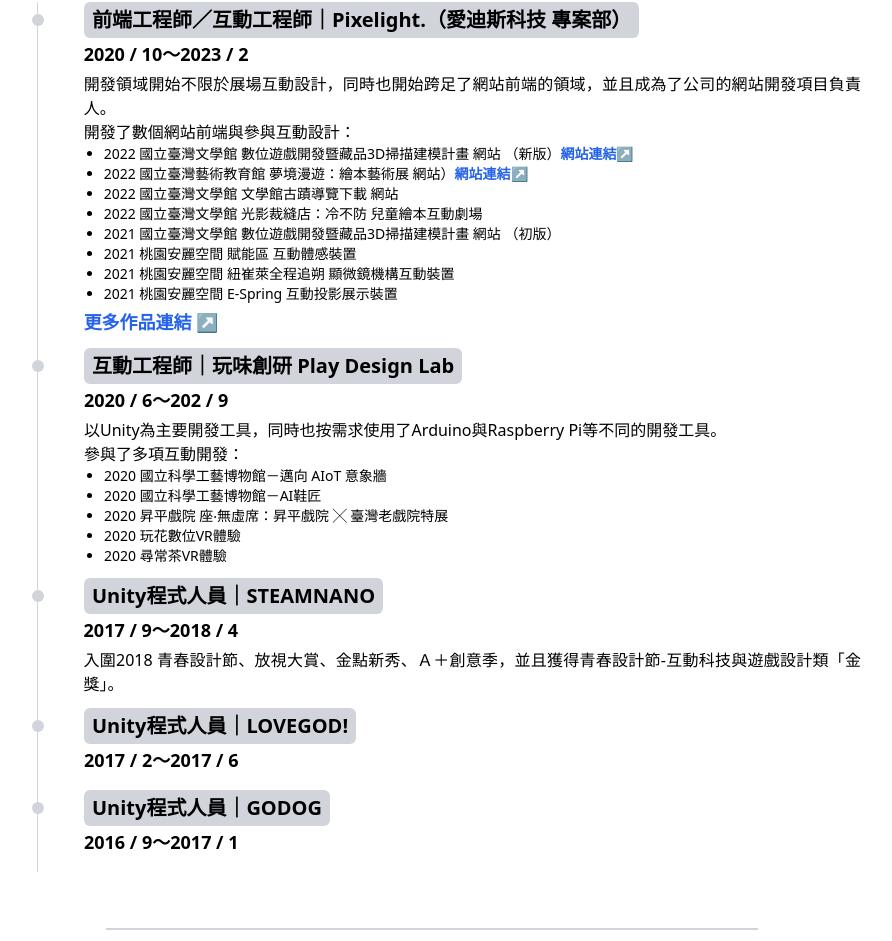
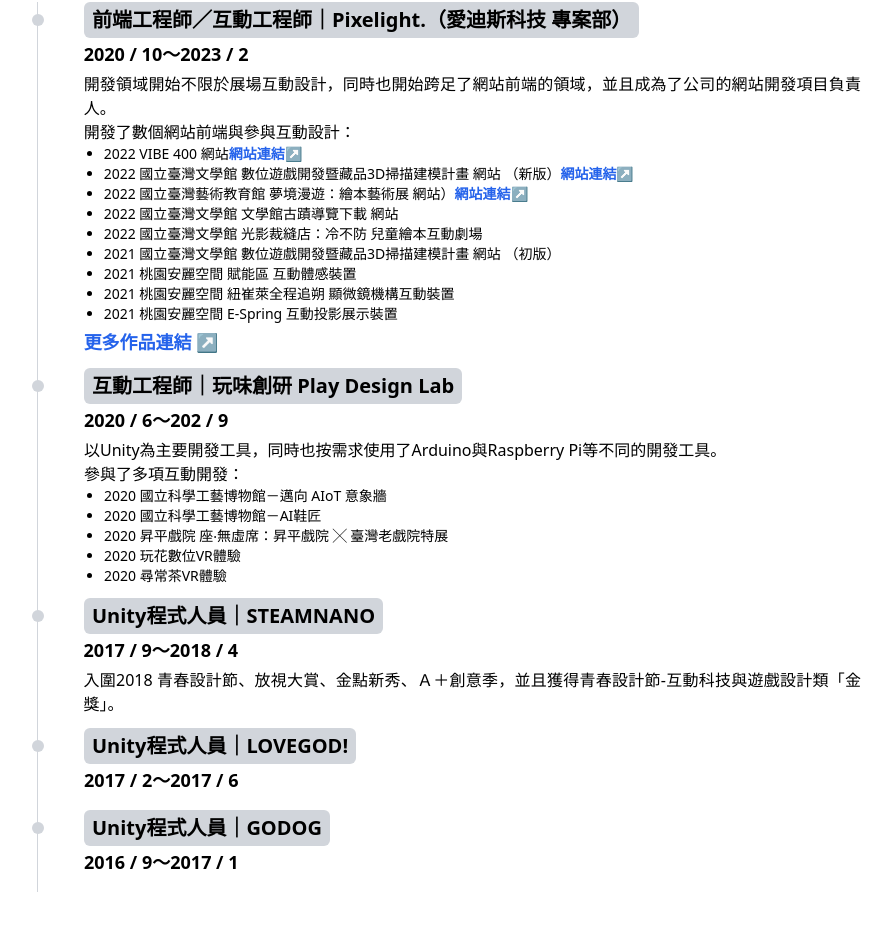
Before and after one commit to cs2338139/Resume, a Vue app: page / in a window 1280 px wide. Shown: the part 1587-2528 px from the top of the page, without its empty margins (208-1100 px from the left). Built offline with nearby package versions, Linux system fonts and the light colour scheme.

Commit message:
add vibe400

```diff
--- a/src/views/Home.vue
+++ b/src/views/Home.vue
@@ -118,6 +118,7 @@
               開發領域開始不限於展場互動設計，同時也開始跨足了網站前端的領域，並且成為了公司的網站開發項目負責人。<br />
               開發了數個網站前端與參與互動設計：<br />
               <ul class="list-disc text-sm pl-5">
+                <li>2022 VIBE 400 網站<a href="project.vibe400.jinchengstudio.com" target="_blank" class="link font-bold ">網站連結↗</a></li>
                 <li>2022 國立臺灣文學館 數位遊戲開發暨藏品3D掃描建模計畫 網站 （新版）<a href="https://project.ws.jinchengstudio.com/" target="_blank" class="link font-bold ">網站連結↗</a></li>
                 <li>2022 國立臺灣藝術教育館 夢境漫遊：繪本藝術展 網站）<a href="https://picturebookart.com.tw/" target="_blank" class="link font-bold ">網站連結↗</a></li>
                 <li>2022 國立臺灣文學館 文學館古蹟導覽下載 網站</li>
```
